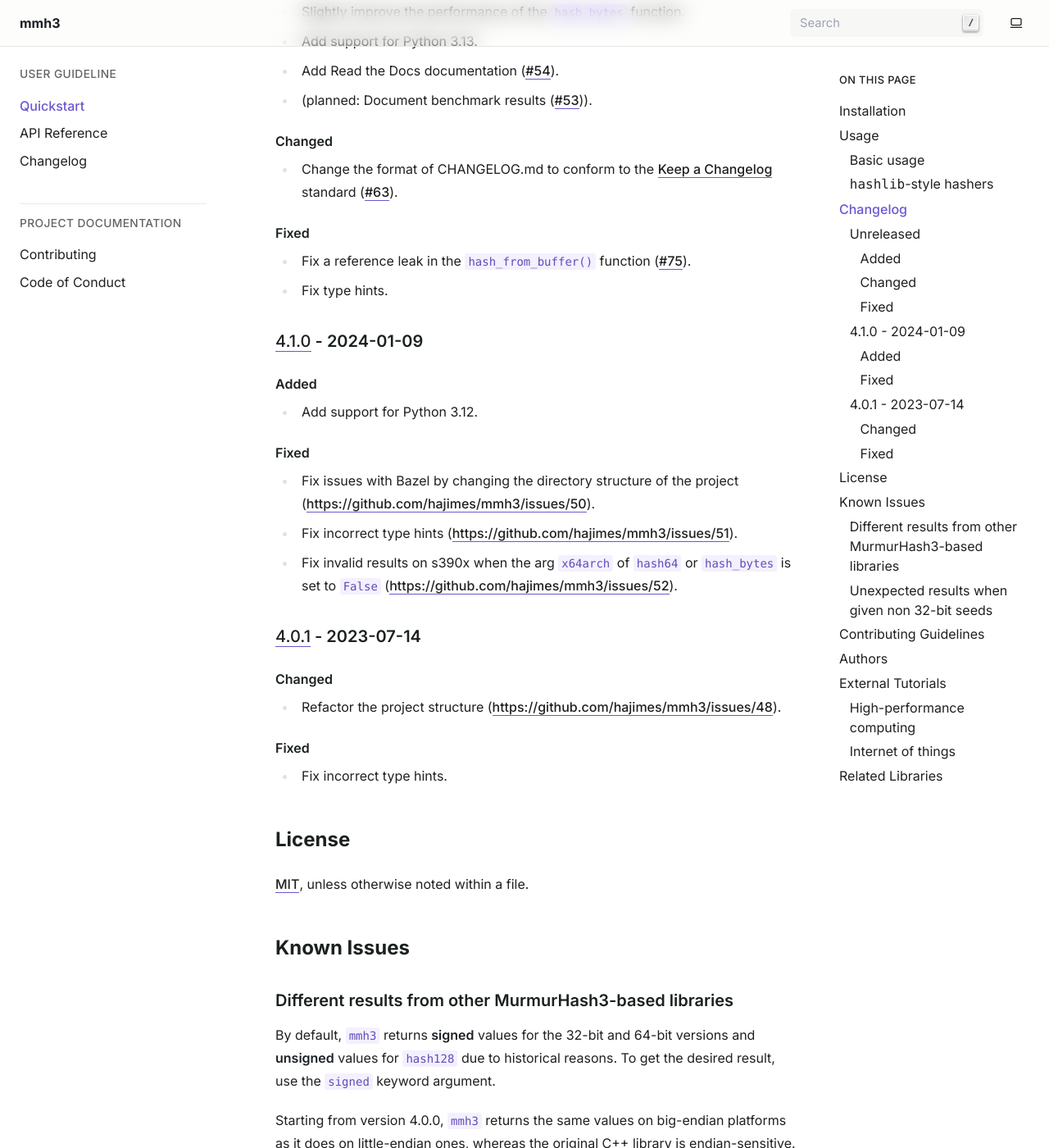
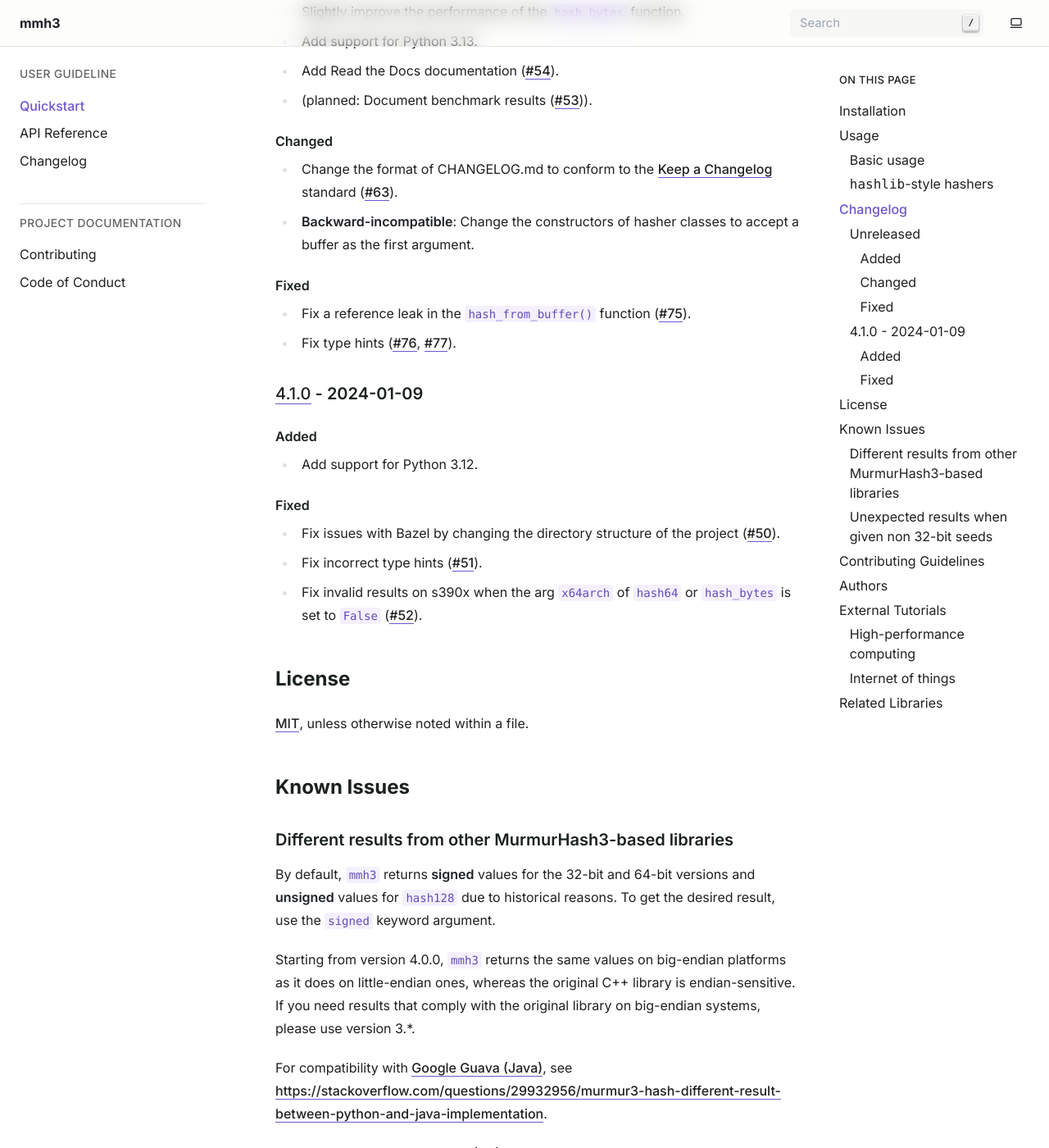
Before and after one commit to hajimes/mmh3, a Sphinx documentation site: the page built from docs/readme_link.md, in a window 1280 px wide and 1400 px high, scrolled down 3205 px. Shown: the whole window at 82% size. Built offline with Sphinx 7.4.7, drawn with Linux system fonts in a browser that asks for light colours.

Commit message:
Add data param to mmh3_x86_128 __init__

```diff
--- a/README.md
+++ b/README.md
@@ -150,12 +150,15 @@ complete changelog.
 - Change the format of CHANGELOG.md to conform to the
   [Keep a Changelog](https://keepachangelog.com/en/1.1.0/) standard
   ([#63](https://github.com/hajimes/mmh3/issues/63)).
+- **Backward-incompatible**: Change the constructors of hasher classes to
+  accept a buffer as the first argument.
 
 #### Fixed
 
 - Fix a reference leak in the `hash_from_buffer()` function
   ([#75](https://github.com/hajimes/mmh3/issues/75)).
-- Fix type hints.
+- Fix type hints ([#76](https://github.com/hajimes/mmh3/issues/76),
+  [#77](https://github.com/hajimes/mmh3/issues/77)).
 
 ### [4.1.0] - 2024-01-09
 
@@ -166,20 +169,11 @@ complete changelog.
 #### Fixed
 
 - Fix issues with Bazel by changing the directory structure of the project
-  (<https://github.com/hajimes/mmh3/issues/50>).
-- Fix incorrect type hints (<https://github.com/hajimes/mmh3/issues/51>).
+  ([#50](https://github.com/hajimes/mmh3/issues/50)).
+- Fix incorrect type hints ([#51](https://github.com/hajimes/mmh3/issues/51)).
 - Fix invalid results on s390x when the arg `x64arch` of `hash64` or
-  `hash_bytes` is set to `False` (<https://github.com/hajimes/mmh3/issues/52>).
-
-### [4.0.1] - 2023-07-14
-
-#### Changed
-
-- Refactor the project structure (<https://github.com/hajimes/mmh3/issues/48>).
-
-#### Fixed
-
-- Fix incorrect type hints.
+  `hash_bytes` is set to `False`
+  ([#52](https://github.com/hajimes/mmh3/issues/52)).
 
 ## License
 
```
Also changed, not shown: CHANGELOG.md (+4 -1 lines), docs/CONTRIBUTING.md (+9 -1 lines), 2 other files.
